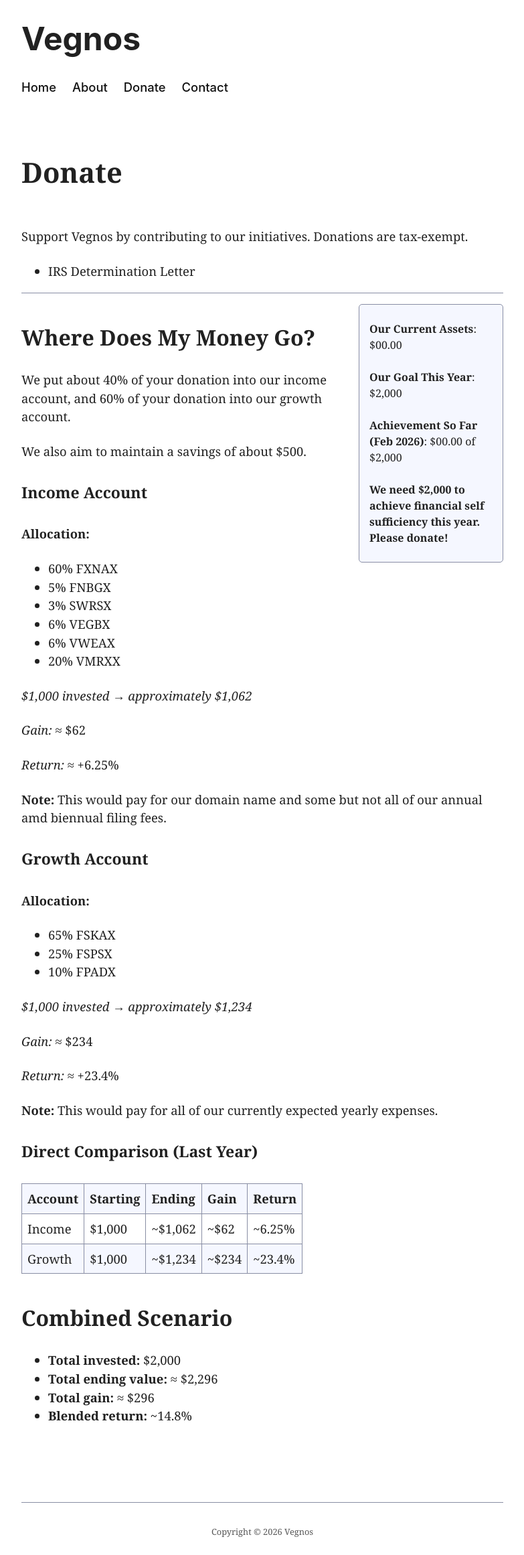
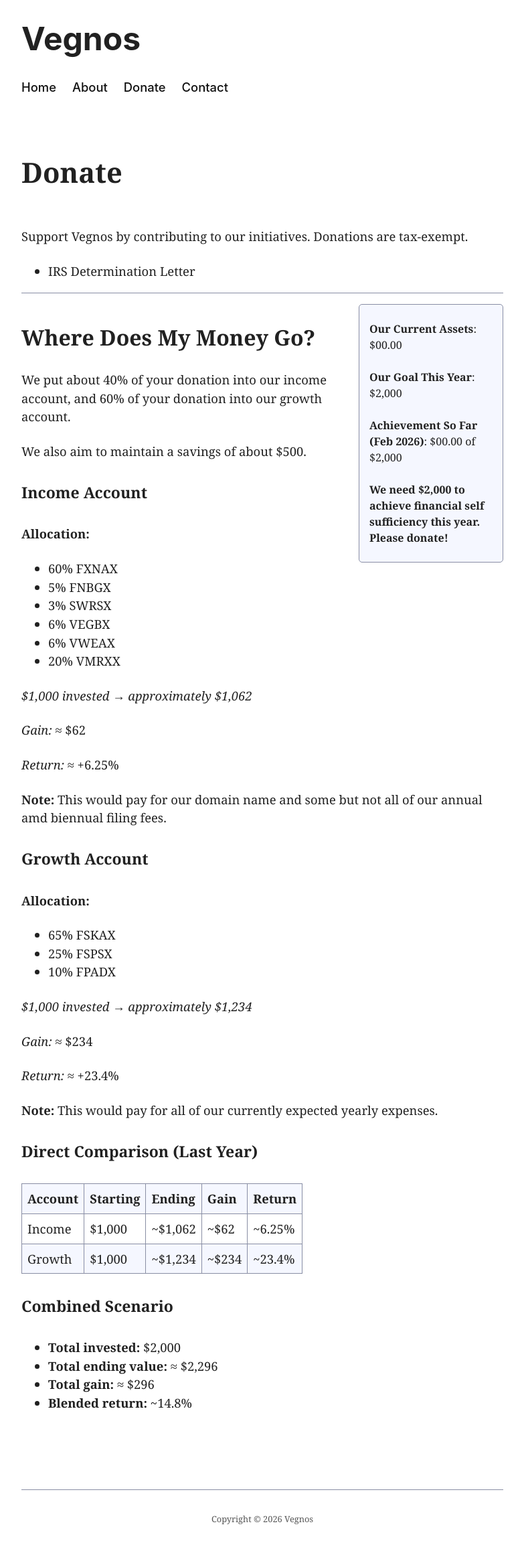
Before and after one commit to jklmnop10/vegnos, a Jekyll site: the page built from donate.md, in a window 1280 px wide. Shown: the whole page at 67% size, without its empty margins (248-1031 px from the left). Built offline with Jekyll 4.4.1, drawn with Linux system fonts in a browser that asks for light colours.

```diff
--- a/donate.md
+++ b/donate.md
@@ -67,7 +67,7 @@ We also aim to maintain a savings of about $500.
 | Income  | $1,000   | ~$1,062 | ~$62  | ~6.25% |
 | Growth  | $1,000   | ~$1,234 | ~$234 | ~23.4% |
 
-### Combined Scenario
+#### Combined Scenario
 
 - **Total invested:** $2,000
 - **Total ending value:** ≈ $2,296
```
